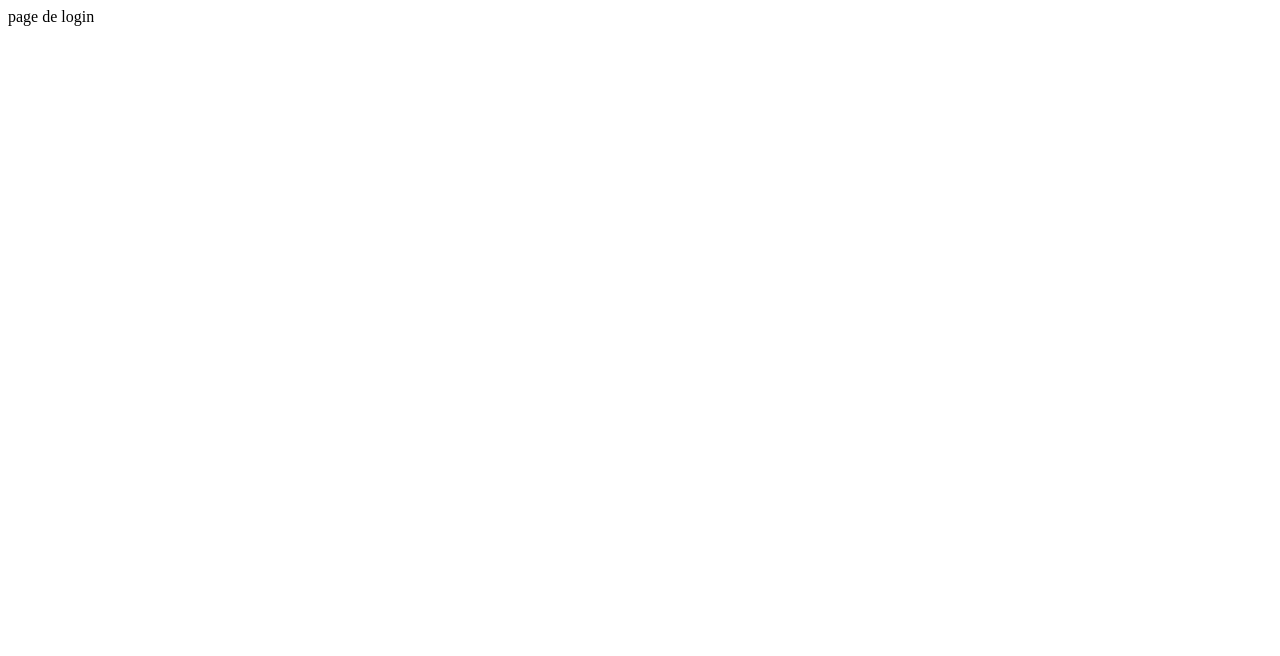
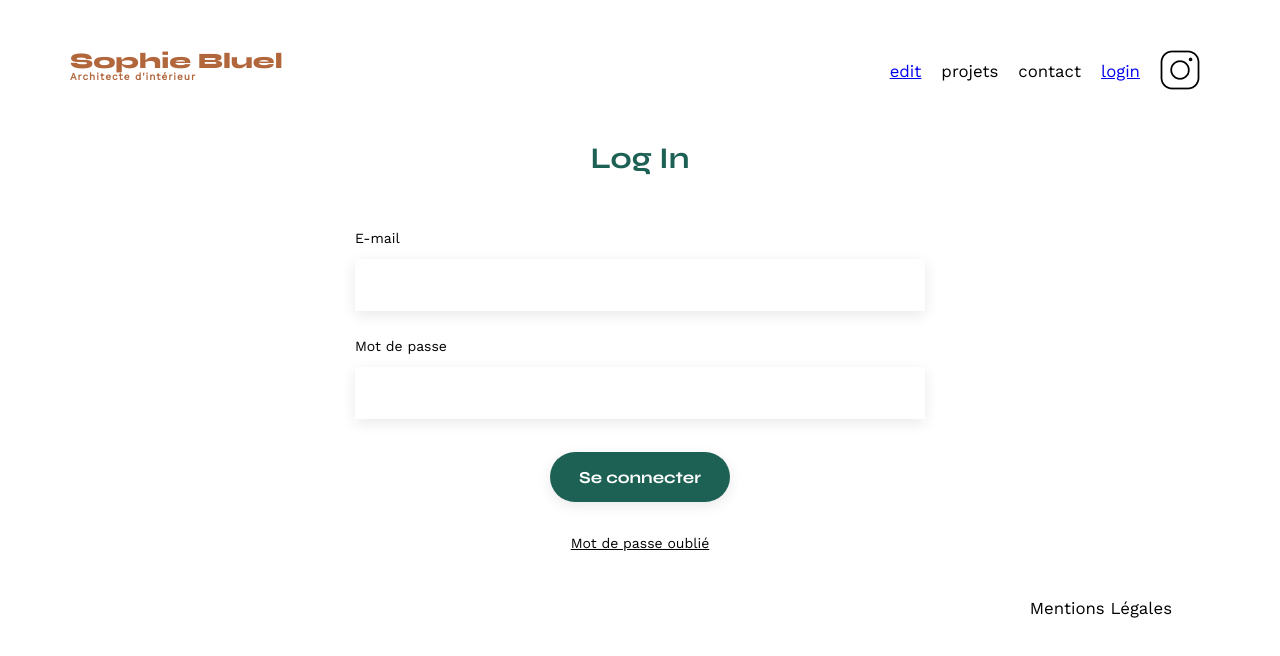
Before and after one commit to MorgadoMathieu/OCprojetSophieBluel, a plain HTML site: page FrontEnd/login.html in a window 1280 px wide. Drawn offline with nearby package versions, Linux system fonts and the light colour scheme.

Commit message:
:feat: page de login

```diff
--- a/FrontEnd/login.html
+++ b/FrontEnd/login.html
@@ -1 +1,47 @@
-page de login
+<!DOCTYPE html>
+<html lang="fr">
+<head>
+	<meta charset="UTF-8">
+	<title>Sophie Bluel - Architecte d'intérieur</title>
+	<meta name="viewport" content="width=device-width, initial-scale=1.0">
+	<link rel="preconnect" href="https://fonts.googleapis.com">
+	<link rel="preconnect" href="https://fonts.gstatic.com" crossorigin>
+	<link href="https://fonts.googleapis.com/css2?family=Syne:wght@700;800&family=Work+Sans&display=swap" rel="stylesheet">
+	<meta name="description" content="">
+	<link rel="stylesheet" href="./assets/style.css">
+</head>
+<body>
+    <header>
+        <h1>Sophie Bluel <span>Architecte d'intérieur</span></h1>
+        <nav>
+            <ul>
+                <li><a href="editIndex.html">edit</a></li>
+                <li>projets</li>
+                <li>contact</li>
+                <li><a href="login.html">login</a></li>
+                <li><img src="./assets/icons/instagram.png" alt="Instagram"></li>
+            </ul>
+        </nav>
+    </header>
+    <main>
+        <h2 class="login">Log In</h2>
+        <section id="contact">
+            <form action="#" method="post">
+		    	<label for="email">E-mail</label>
+		    	<input type="text" name="email" id="email">
+                <label for="mdp">Mot de passe</label>
+		    	<input type="text" name="mdp" id="mdp">
+                <input type="submit" value="Se connecter">
+            </form>
+
+            <a href="#" class="oublie-mdp">Mot de passe oublié</a>
+        <section>
+    </main>
+    <footer>
+        <nav>
+            <ul>
+                <li>Mentions Légales</li>
+            </ul>
+        </nav>
+    </footer>
+</body>
```
